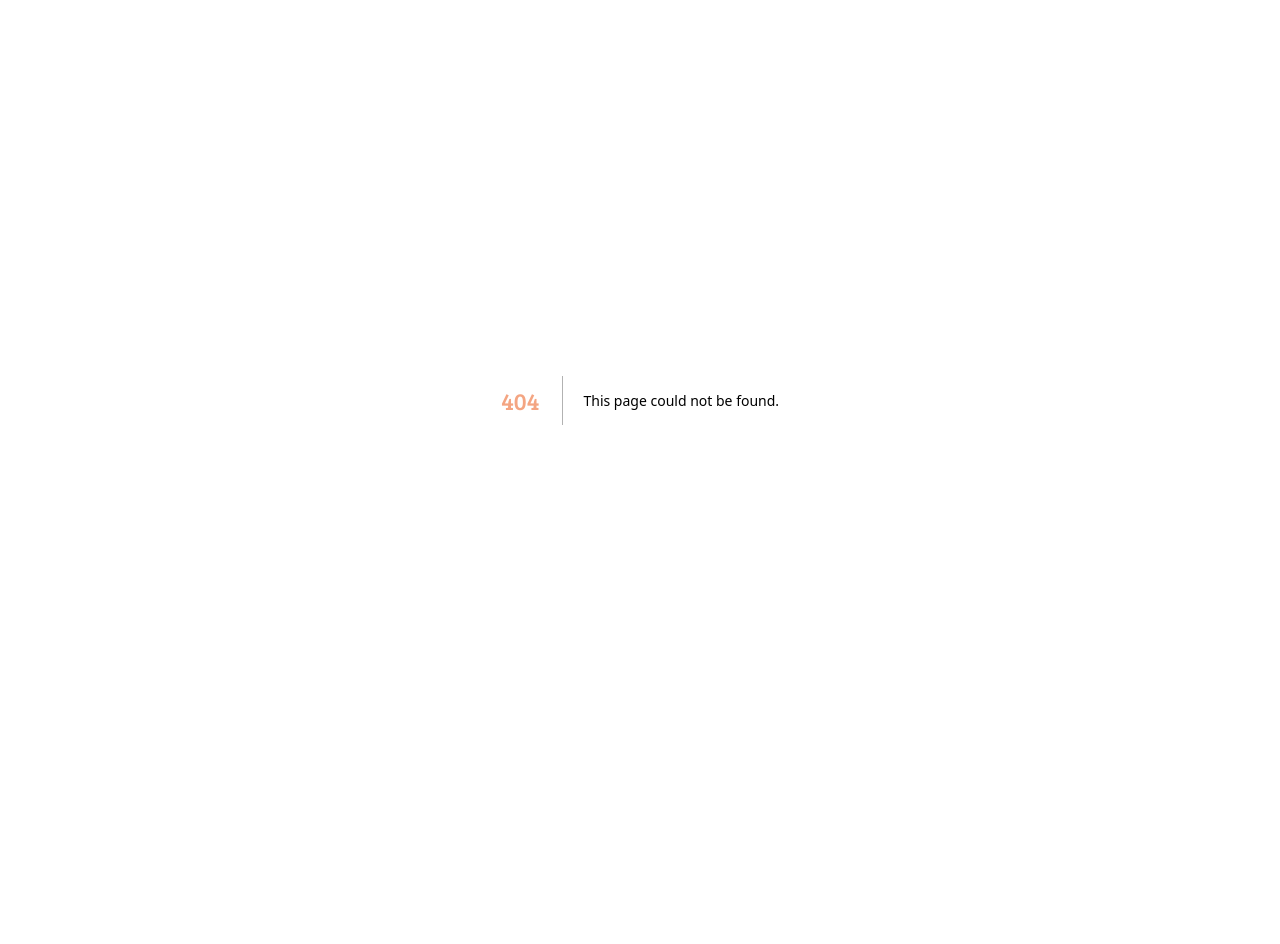
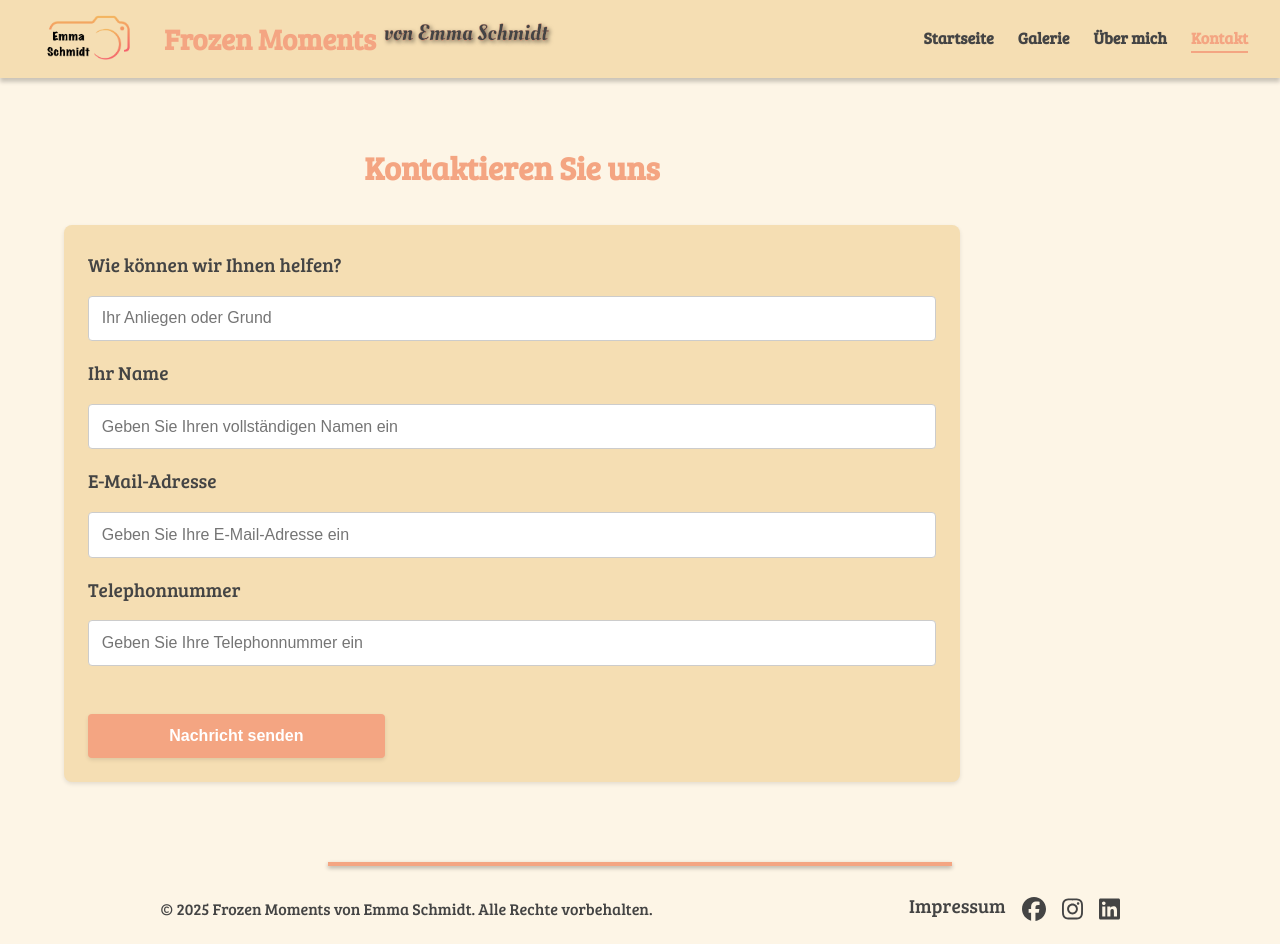
Before and after one commit to Mawadda-Kadi/frozen-moments-portfolio, a Next.js app: page /contact in a window 1280 px wide. Before the commit this address had no page. Before the commit the page ends 800 px from the top, so only its background shows below. Built offline with nearby package versions, Linux system fonts and the light colour scheme.

Commit message:
add contct page

```diff
--- /dev/null
+++ b/src/pages/api/contact.tsx
@@ -0,0 +1,47 @@
+import nodemailer from "nodemailer";
+
+export default async function handler(req, res) {
+    if (req.method === "POST") {
+        const { reason, name, email, mobile } = req.body;
+
+        if (!reason || !name || !email) {
+            return res.status(400).json({ message: "Please fill all required fields." });
+        }
+
+        try {
+            // Configure nodemailer
+            const transporter = nodemailer.createTransport({
+                host: "smtp.example.com", // Replace with your SMTP server
+                port: 587,
+                auth: {
+                    user: process.env.SMTP_USER, // Add your SMTP username to .env.local
+                    pass: process.env.SMTP_PASS, // Add your SMTP password to .env.local
+                },
+            });
+
+            // Email details
+            const mailOptions = {
+                from: email,
+                to: process.env.CONTACT_EMAIL, // Add your receiving email to .env.local
+                subject: `New Contact Form Submission: ${reason}`,
+                text: `
+                    Name: ${name}
+                    Email: ${email}
+                    Mobile: ${mobile || "Not provided"}
+                    Reason: ${reason}
+                `,
+            };
+
+            // Send the email
+            await transporter.sendMail(mailOptions);
+
+            return res.status(200).json({ message: "Email sent successfully." });
+        } catch (error) {
+            console.error(error);
+            return res.status(500).json({ message: "Failed to send email." });
+        }
+    } else {
+        res.setHeader("Allow", ["POST"]);
+        res.status(405).end(`Method ${req.method} Not Allowed`);
+    }
+}
--- /dev/null
+++ b/src/pages/contact.tsx
@@ -0,0 +1,40 @@
+import React from 'react';
+import Image from 'next/image';
+import Header from '@/components/Header';
+import Footer from '@/components/Footer';
+import styles from '@/styles/Contact.module.scss';
+
+const contact: React.FC = () => {
+    return (
+        <>
+            <Header />
+            <main className={styles.main}>
+                <h1 className={styles.title}>Kontaktieren Sie uns</h1>
+                <div className={styles.content}>
+                    {/* Kontaktformular */}
+                    <div className={styles.formContainer}>
+                        <form className={styles.form} method="POST" action="/api/contact">
+                            <label htmlFor="reason">Wie können wir Ihnen helfen?</label>
+                            <input type="text" id="reason" name="reason" placeholder="Ihr Anliegen oder Grund" required />
+
+                            <label htmlFor="name">Ihr Name</label>
+                            <input type="text" id="name" name="name" placeholder="Geben Sie Ihren vollständigen Namen ein" required />
+
+                            <label htmlFor="email">E-Mail-Adresse</label>
+                            <input type="email" id="email" name="email" placeholder="Geben Sie Ihre E-Mail-Adresse ein" required />
+
+                            <label htmlFor="mobile">Telephonnummer</label>
+                            <input type="tel" id="mobile" name="mobile" placeholder="Geben Sie Ihre Telephonnummer ein" />
+
+                            <button type="submit">Nachricht senden</button>
+                        </form>
+                    </div>
+
+                </div>
+            </main>
+            <Footer />
+        </>
+    );
+};
+
+export default contact;
--- /dev/null
+++ b/src/styles/Contact.module.scss
@@ -0,0 +1,62 @@
+@import '@/styles/_variables';
+
+.main {
+    padding: 4rem;
+    width: 80%;
+
+    .title {
+        text-align: center;
+        font-size: 2rem;
+        margin-bottom: 2rem;
+    }
+
+    .content {
+        max-width: 1000px;
+        margin: 0 auto;
+    }
+
+    .formContainer {
+        background-color: $secondary-background-color;
+        padding: 1.5rem;
+        border-radius: 8px;
+        box-shadow: 0 2px 4px rgba(0, 0, 0, 0.1);
+
+        .form {
+            display: flex;
+            flex-direction: column;
+            gap: 1rem;
+
+            label {
+                font-size: 1.2rem;
+                font-weight: 500;
+                font-family: $title-font;
+                color: $primary-color;
+            }
+
+            input {
+                padding: 0.8rem;
+                border: 1px solid #ccc;
+                border-radius: 4px;
+                font-size: 1rem;
+            }
+
+            button {
+                margin-top: 2rem;
+                padding: 0.8rem;
+                background-color: $secondary-color;
+                color: #fff;
+                font-weight: 600;
+                border: none;
+                border-radius: 4px;
+                width: 35%;
+                cursor: pointer;
+                font-size: 1rem;
+                box-shadow: 0 2px 4px rgba(0, 0, 0, 0.1);
+
+                &:hover {
+                    background-color: $primary-color;
+                }
+            }
+        }
+    }
+}
```
Also changed, not shown: public/images/contact/contact-image.jpg (added), src/pages/api/photos.ts (renamed from src/pages/back/api/photos.ts), src/pages/api/upload.tsx (renamed from src/pages/back/api/upload.tsx), src/pages/gallery.tsx (line endings or trailing spaces).
